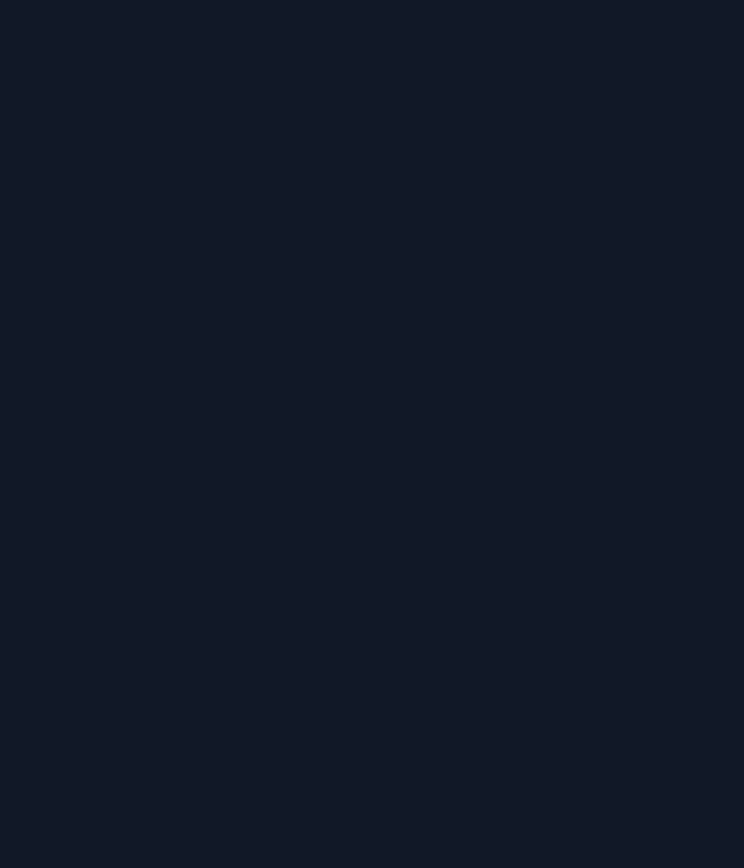
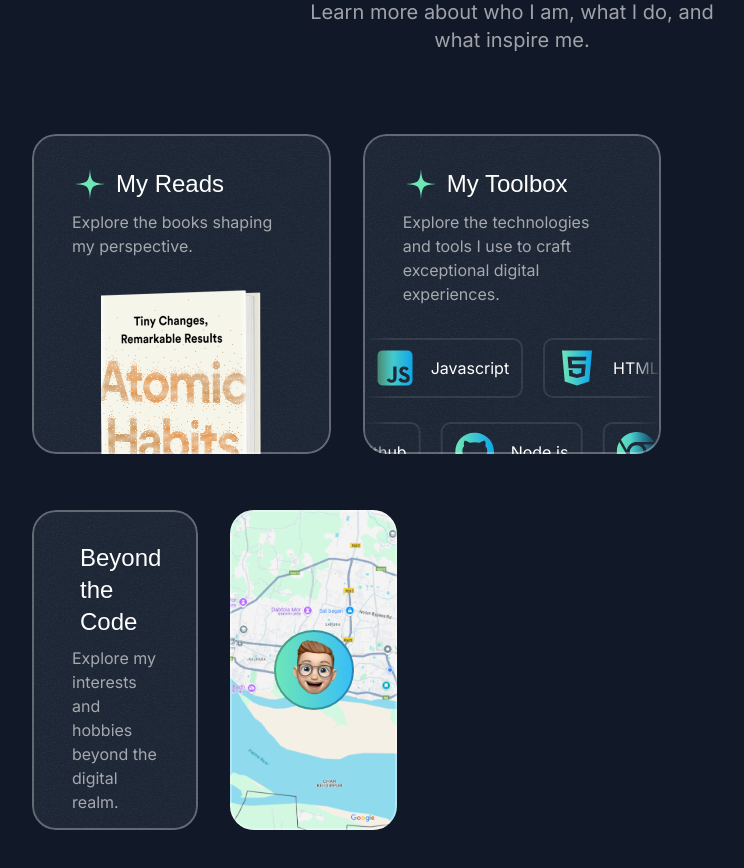
Before and after one commit to solo-mizan/portfolio, a Next.js app: page / in a window 1280 px wide. Shown: the part 4000-4868 px from the top of the page, without its empty margins (128-872 px from the left). Before the commit the page ends 3774 px from the top, so only its background shows below. Built offline with nearby package versions, Linux system fonts and the light colour scheme; a web font is replaced by a local one.

Commit message:
feat: about section

```diff
--- a/src/app/page.tsx
+++ b/src/app/page.tsx
@@ -1,3 +1,4 @@
+import { AboutSection } from "@/sections/About";
 import { Header } from "@/sections/Header";
 import { HeroSection } from "@/sections/Hero";
 import { ProjectsSection } from "@/sections/Projects";
@@ -12,6 +13,7 @@
       <ProjectsSection />
       <TapeSection />
       <TestimonialsSection />
+      <AboutSection />
     </div>
   );
 }
--- a/src/components/Card.tsx
+++ b/src/components/Card.tsx
@@ -10,7 +10,7 @@
     <div>
       <div
         className={twMerge(
-          "relative z-0 after:z-10 after:absolute after:inset-0 after:content-[''] bg-gray-800 mx-auto p-6 rounded-3xl overflow-hidden after:outline-2 after:outline after:-outline-offset-2 after:rounded-3xl after:outline-white/30 after:pointer-events-none",
+          "relative z-0 after:z-10 after:absolute after:inset-0 after:content-[''] bg-gray-800 mx-auto rounded-3xl overflow-hidden after:outline-2 after:outline after:-outline-offset-2 after:rounded-3xl after:outline-white/30 after:pointer-events-none",
           className
         )}
       >
--- /dev/null
+++ b/src/components/CardHeader.tsx
@@ -0,0 +1,24 @@
+import StarIcon from "@/assets/icons/star.svg";
+import { twMerge } from "tailwind-merge";
+
+export const CardHeader = ({
+  title,
+  description,
+  className,
+}: {
+  title: string;
+  description: string;
+  className?: string;
+}) => {
+  return (
+    <div className={twMerge("flex flex-col md:px-10 md:py-8 p-6", className)}>
+      <div className="inline-flex items-center gap-2">
+        <StarIcon className="text-emerald-300 size-9" />
+        <h3 className="font-serif text-2xl">{title}</h3>
+      </div>
+      <p className="mt-2 max-w-xs text-sm text-white/60 lg:text-base">
+        {description}
+      </p>
+    </div>
+  );
+};
--- /dev/null
+++ b/src/components/ToolboxItems.tsx
@@ -0,0 +1,43 @@
+import { twMerge } from "tailwind-merge";
+import ToolsIcon from "./ToolsIcon";
+
+type Items = {
+  title: string;
+  icon: React.ElementType;
+}[];
+
+export const ToolboxItems = ({
+  items,
+  className,
+  itemsWrapperClassName,
+}: {
+  items: Items;
+  className?: string;
+  itemsWrapperClassName?: string;
+}) => {
+  return (
+    <div
+      className={twMerge(
+        "[mask-image:linear-gradient(to_right,transparent,black_10%,black_90%,transparent)] flex",
+        className
+      )}
+    >
+      <div
+        className={twMerge(
+          "flex flex-none gap-6 py-0.5 pr-6",
+          itemsWrapperClassName
+        )}
+      >
+        {items.map((tool) => (
+          <div
+            key={tool.title}
+            className="inline-flex items-center gap-4 px-3 py-2 rounded-lg outline outline-2 outline-white/10"
+          >
+            <ToolsIcon component={tool.icon} />
+            <span>{tool.title}</span>
+          </div>
+        ))}
+      </div>
+    </div>
+  );
+};
--- /dev/null
+++ b/src/components/ToolsIcon.tsx
@@ -0,0 +1,20 @@
+import React, { ElementType } from "react";
+
+interface ToolsIconProps {
+  component: ElementType;
+}
+
+const ToolsIcon: React.FC<ToolsIconProps> = ({ component: Component }) => {
+  return (
+    <>
+      <Component className="fill-[url(#tool-icon-gradient)] size-10" />
+      <svg className="absolute size-0">
+        <linearGradient id="tool-icon-gradient">
+          <stop offset="0%" stopColor="rgb(110 231 183)" />
+          <stop offset="100%" stopColor="rgb(14 165 233)" />
+        </linearGradient>
+      </svg>
+    </>
+  );
+};
+export default ToolsIcon;
--- a/src/sections/About.tsx
+++ b/src/sections/About.tsx
@@ -1,3 +1,190 @@
+import { Card } from "@/components/Card";
+import { SectionHeader } from "@/components/SectionHeader";
+import StarIcon from "@/assets/icons/star.svg";
+import bookImage from "@/assets/images/book-cover.png";
+import Image from "next/image";
+import JavascriptIcon from "@/assets/icons/square-js.svg";
+import HTMLIcon from "@/assets/icons/html5.svg";
+import CSSIcon from "@/assets/icons/css3.svg";
+import GithubIcon from "@/assets/icons/github.svg";
+import ReactIcon from "@/assets/icons/react.svg";
+import ChromeIcon from "@/assets/icons/chrome.svg";
+import ToolsIcon from "@/components/ToolsIcon";
+import mapImg from "@/assets/images/real-map.png";
+import smileMemoji from "@/assets/images/memoji-smile.png";
+import { CardHeader } from "@/components/CardHeader";
+import { ToolboxItems } from "@/components/ToolboxItems";
+
+const HOBBIES = [
+  {
+    title: "Reading",
+    emoji: "📕",
+    left: "5%",
+    top: "5%",
+  },
+  {
+    title: "Walking",
+    emoji: "🚶",
+    left: "5%",
+    top: "50%",
+  },
+  {
+    title: "Riding",
+    emoji: "🚴",
+    left: "10%",
+    top: "35%",
+  },
+  {
+    title: "Touring",
+    emoji: "⛺",
+    left: "35%",
+    top: "40%",
+  },
+  {
+    title: "Sleeping",
+    emoji: "🛌",
+    left: "70%",
+    top: "45%",
+  },
+  {
+    title: "Eating",
+    emoji: "🍜",
+    left: "5%",
+    top: "65%",
+  },
+  {
+    title: "Exploring",
+    emoji: "🗺",
+    left: "45%",
+    top: "70%",
+  },
+];
+
+const TOOLBOX = [
+  {
+    title: "Javascript",
+    icon: JavascriptIcon,
+  },
+  {
+    title: "HTML",
+    icon: HTMLIcon,
+  },
+  {
+    title: "CSS",
+    icon: CSSIcon,
+  },
+  {
+    title: "React",
+    icon: ReactIcon,
+  },
+  {
+    title: "Next.js",
+    icon: ReactIcon,
+  },
+  {
+    title: "Github",
+    icon: GithubIcon,
+  },
+  {
+    title: "Node.js",
+    icon: GithubIcon,
+  },
+  {
+    title: "Docker",
+    icon: ChromeIcon,
+  },
+  {
+    title: "Postman",
+    icon: HTMLIcon,
+  },
+  {
+    title: "AWS",
+    icon: CSSIcon,
+  },
+  {
+    title: "SQL",
+    icon: ReactIcon,
+  },
+];
+
 export const AboutSection = () => {
-  return <div>About Section</div>;
+  return (
+    <div className="py-18 lg:py-28">
+      <div className="container">
+        {/* about section  */}
+        <SectionHeader
+          eyebrow="About Me"
+          title="A Glimpse Into My World"
+          description="Learn more about who I am, what I do, and what inspire me."
+        />
+        <div className="flex flex-col gap-8 mt-20">
+          {/* books section  */}
+          <div className="md:gap-8 grid grid-cols-1 md:grid-cols-5 lg:grid-cols-3">
+            <Card className="md:col-span-2 lg:col-span-1 mb-6 h-[320px]">
+              <CardHeader
+                title="My Reads"
+                description="Explore the books shaping my perspective."
+              />
+              <div className="mx-auto mt-2 md:mt-0 w-40">
+                <Image src={bookImage} alt="Book cover" className="" />
+              </div>
+            </Card>
+            {/* tools section  */}
+            <Card className="md:col-span-3 lg:col-span-2 h-[320px]">
+              <CardHeader
+                title="My Toolbox"
+                description="Explore the technologies and tools I use to craft exceptional digital experiences."
+                className=""
+              />
+              <ToolboxItems items={TOOLBOX} className="" />
+              <ToolboxItems
+                items={TOOLBOX}
+                className="mt-6"
+                itemsWrapperClassName="-translate-x-1/2"
+              />
+            </Card>
+          </div>
+          <div className="gap-8 grid grid-cols-1 md:grid-cols-5 lg:gid-cols-3">
+            {/* hobby section  */}
+            <Card className="flex flex-col lg:col-span-2 p-0 h-[320px] md:cols-span-3">
+              <CardHeader
+                title="Beyond the Code"
+                description="Explore my interests and hobbies beyond the digital realm."
+                className="px-6 py-6"
+              />
+              <div className="relative flex-1">
+                {HOBBIES.map((hobby) => (
+                  <div
+                    key={hobby.title}
+                    className="inline-flex absolute items-center gap-2 bg-gradient-to-r from-emerald-300 to-sky-400 px-6 py-1.5 rounded-full"
+                    style={{ left: hobby.left, top: hobby.top }}
+                  >
+                    <span className="font-medium text-gray-950">
+                      {hobby.title}
+                    </span>
+                    <span>{hobby.emoji}</span>
+                  </div>
+                ))}
+              </div>
+            </Card>
+            {/* map section  */}
+            <Card className="relative lg:col-span-1 p-0 h-[320px] md:cols-span-2">
+              <Image
+                src={mapImg}
+                alt="map"
+                className="object-left-top w-full h-full object-cover"
+              />
+              <div className="top-1/2 left-1/2 absolute after:absolute after:inset-0 after:content-[''] bg-gradient-to-r from-emerald-300 to-sky-400 rounded-full after:rounded-full -translate-x-1/2 -translate-y-1/2 size-20 after:outline after:outline-2 after:-outline-offset-2 after:outline-gray-950/30">
+                <Image
+                  src={smileMemoji}
+                  alt="smile emoji"
+                  className="size-20"
+                />
+              </div>
+            </Card>
+          </div>
+        </div>
+      </div>
+    </div>
+  );
 };
--- a/src/sections/Testimonials.tsx
+++ b/src/sections/Testimonials.tsx
@@ -55,7 +55,7 @@
             {testimonials.map((testimonial) => (
               <Card
                 key={testimonial.name}
-                className="md:p-8 max-w-xs md:max-w-md"
+                className="p-6 md:p-8 max-w-xs md:max-w-md"
               >
                 <div className="flex items-center gap-4">
                   <div className="inline-flex flex-shrink-0 bg-gray-700 rounded-full max-w-full size-14">
```
Also changed, not shown: src/assets/images/real-map.png (added).
